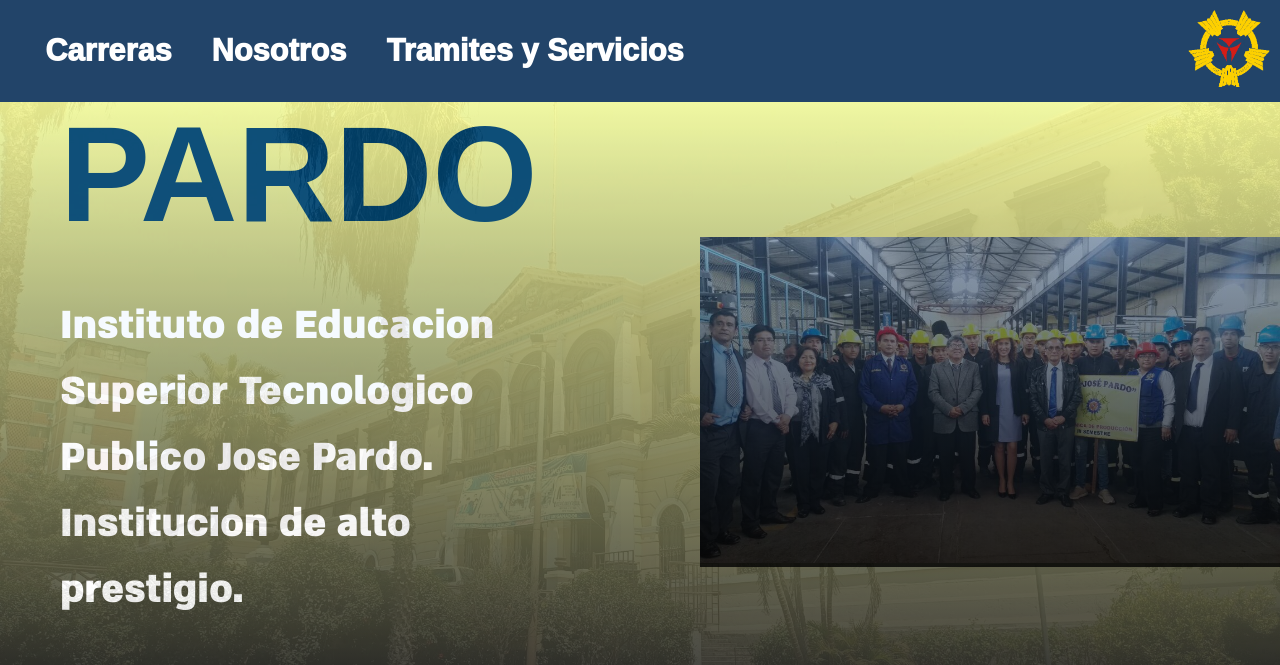
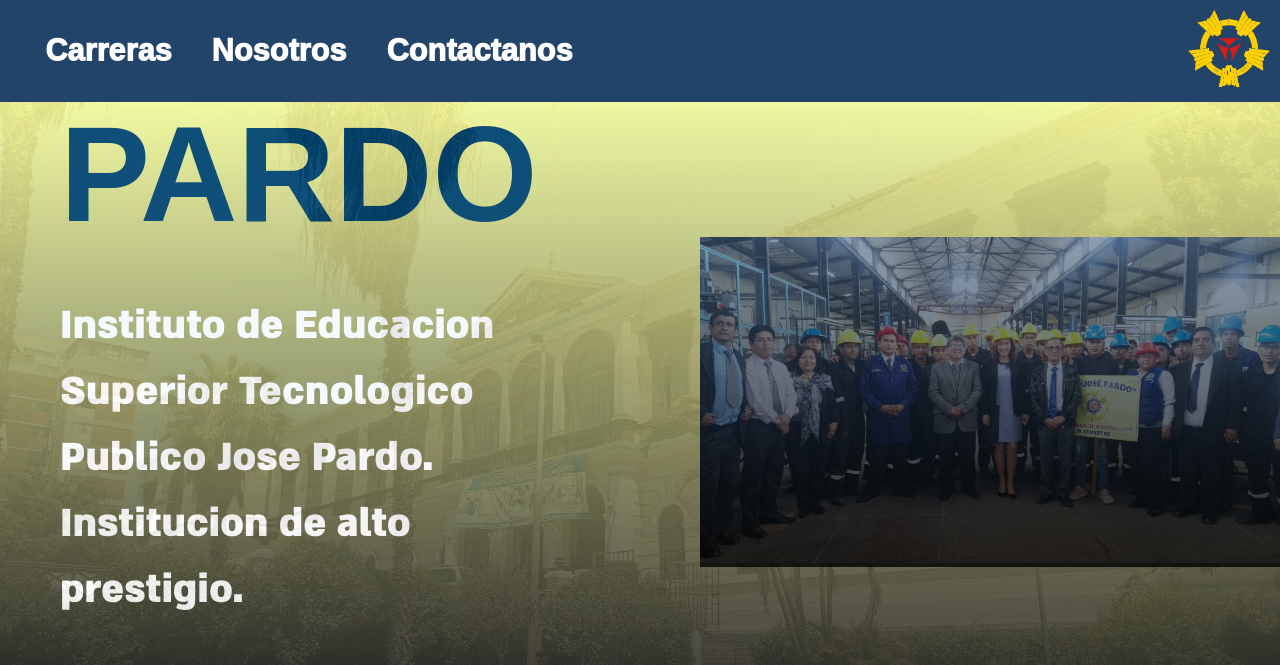
Before and after one commit to ELCARLOX777/Jose-Pardo, a plain HTML site: page index.html in a window 1280 px wide. Shown: the top 665 px of the page. Drawn offline with Linux system fonts and the light colour scheme; a script that the page names is missing; a web font is replaced by a local one.

Commit message:
Update index.html

```diff
--- a/index.html
+++ b/index.html
@@ -13,7 +13,7 @@
             <ul>
                 <li><a href="carreras.html">Carreras</a></li>
                 <li><a href="nosotros.html">Nosotros</a></li>
-                <li><a href="contacto.html">Tramites y Servicios</a></li>
+                <li><a href="contacto.html">Contactanos</a></li>
             </ul>
         </nav>
 
```
